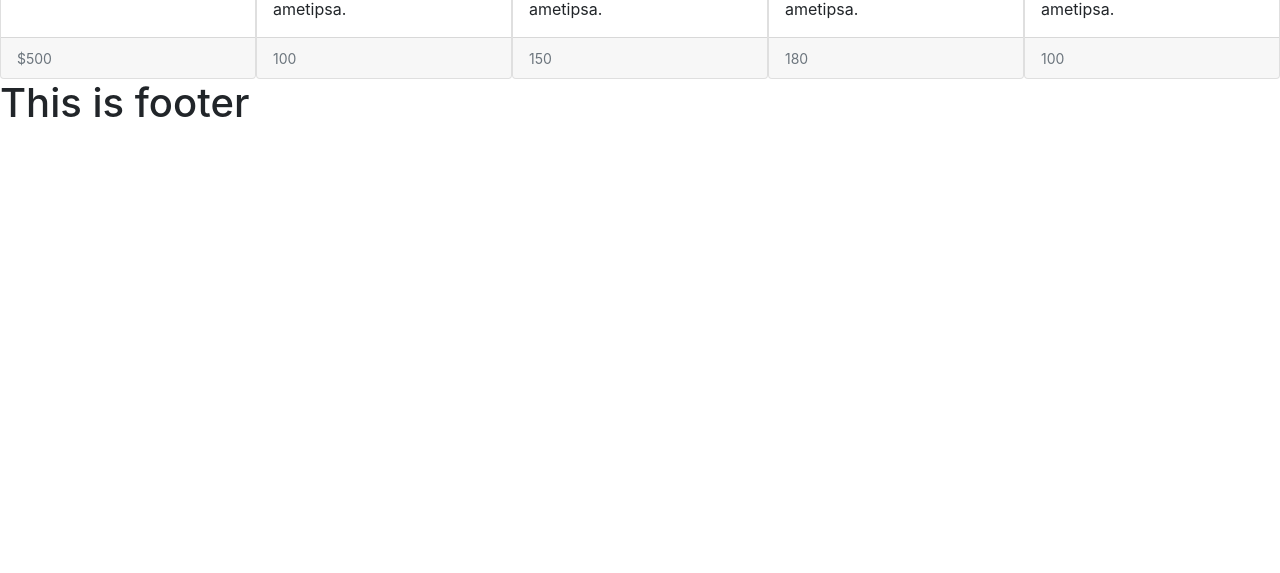
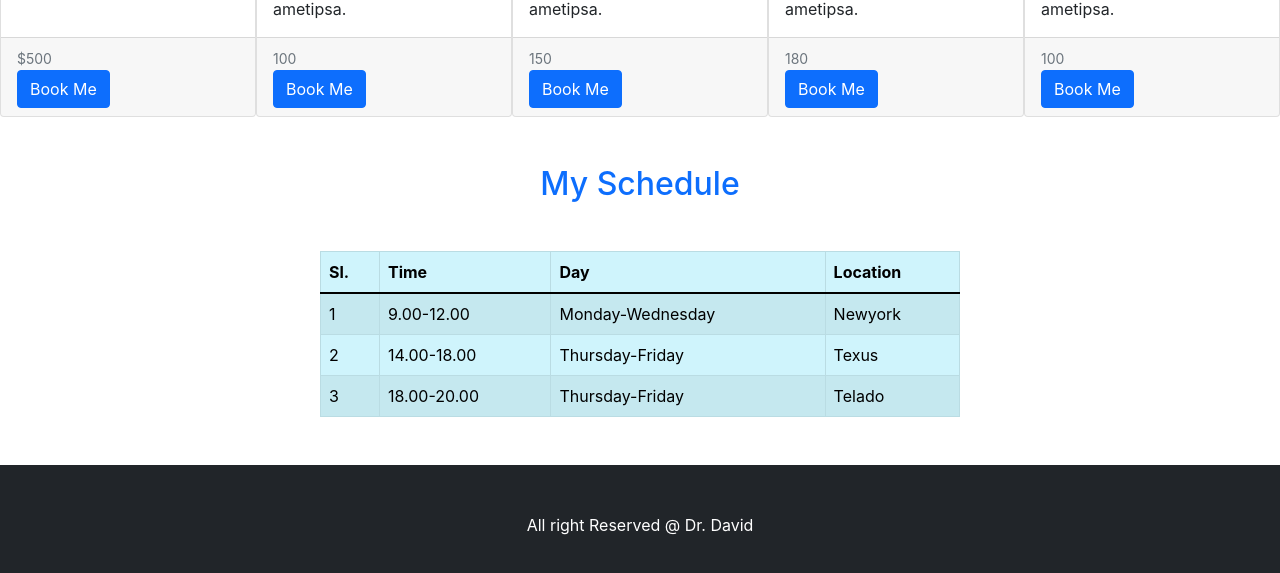
Before and after one commit to dev-nayandas/dr-david-client, a React (Create React App) app: page / in a window 1280 px wide. Shown: the part 1483-2056 px from the top of the page. Before the commit the page ends 1618 px from the top, so only its background shows below. Built offline with nearby package versions, Linux system fonts and the light colour scheme.

Commit message:
Footer Done

```diff
--- a/src/Pages/Footer/Footer.js
+++ b/src/Pages/Footer/Footer.js
@@ -2,8 +2,8 @@ import React from 'react';
 
 const Footer = () => {
     return (
-        <div>
-            <h1>This is footer</h1>
+        <div className='bg-dark h-20 text-white text-center p-5 mt-5'>
+            <p>All right Reserved @ Dr. David </p>
         </div>
     );
 };
--- /dev/null
+++ b/src/Pages/Home/Feedback/Feedback.js
@@ -0,0 +1,43 @@
+import React from 'react';
+import { Table } from 'react-bootstrap';
+
+const Feedback = () => {
+    return (
+       <div>
+            <h2 className='text-primary text-center mt-5'>My Schedule</h2>
+        <Table className='mt-5 w-50 mx-auto' striped bordered hover variant="info">
+        <thead>
+          <tr>
+            <th>Sl.</th>
+            <th>Time</th>
+            <th>Day</th>
+            <th>Location</th>
+          </tr>
+        </thead>
+        <tbody>
+          <tr>
+            <td>1</td>
+            <td>9.00-12.00</td>
+            <td>Monday-Wednesday</td>
+            <td>Newyork</td>
+          </tr>
+          <tr>
+            <td>2</td>
+            <td>14.00-18.00</td>
+            <td>Thursday-Friday</td>
+            <td>Texus</td>
+          </tr>
+          <tr>
+            <td>3</td>
+            <td>18.00-20.00</td>
+            <td>Thursday-Friday</td>
+            <td>Telado</td>
+          </tr>
+
+        </tbody>
+      </Table>
+       </div>
+    );
+};
+
+export default Feedback;
--- a/src/Pages/Home/Home.js
+++ b/src/Pages/Home/Home.js
@@ -4,6 +4,7 @@ import React from 'react';
 import Banner from '../Banner/Banner';
 
 import Services from '../Services/Services';
+import Feedback from './Feedback/Feedback';
 
 
 const Home = () => {
@@ -11,7 +12,7 @@ const Home = () => {
         <div>
             <Banner></Banner>
             <Services></Services>
-
+            <Feedback></Feedback>
 
         </div>
     );
--- a/src/Pages/Services/Service/Service.js
+++ b/src/Pages/Services/Service/Service.js
@@ -16,7 +16,8 @@ const Service = ({ service }) => {
         </Card.Text>
       </Card.Body>
       <Card.Footer>
-        <small className="text-muted">{price}</small>
+        <small className="text-muted">{price}</small><br></br>
+        <Button>Book Me</Button>
       </Card.Footer>
     </Card>
   </CardGroup>
```
